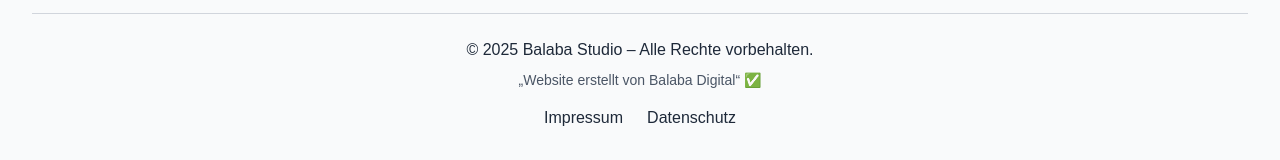
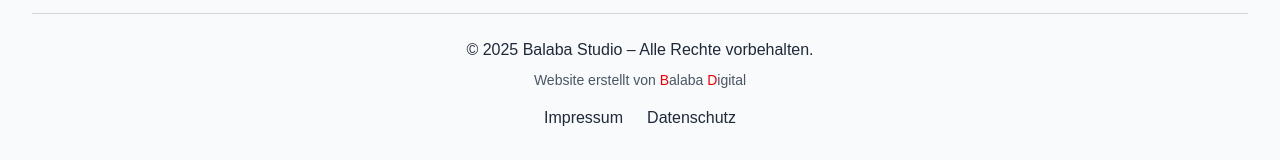
Before and after one commit to BalabaSerhii/salon, a Next.js app: page / in a window 1280 px wide. Shown: the part 4871-5031 px from the top of the page. Built offline with nearby package versions, Linux system fonts and the light colour scheme.

Commit message:
подправил футер

```diff
--- a/components/Footer.tsx
+++ b/components/Footer.tsx
@@ -195,7 +195,11 @@
             © {year} Balaba Studio – Alle Rechte vorbehalten.
           </p>
           <p className="text-gray-600 text-sm">
-            „Website erstellt von Balaba Digital“ ✅
+            Website erstellt von{" "}
+            <a href="https://balabadigital.de/">
+              <span className="text-red-600">B</span>alaba{" "}
+              <span className="text-red-600">D</span>igital
+            </a>
           </p>
           <div className="flex justify-center gap-6 pt-2">
             <Link
```
Also changed, not shown: 1 other file (tests, documents, lock files or other folders).
